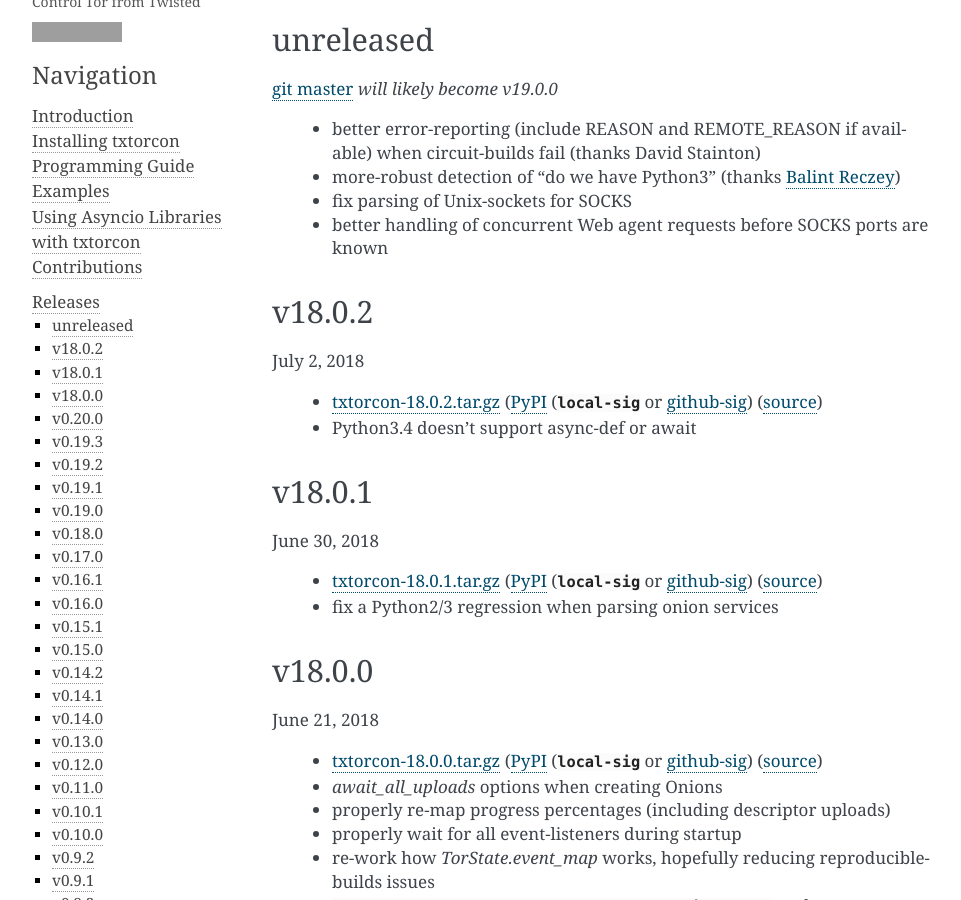
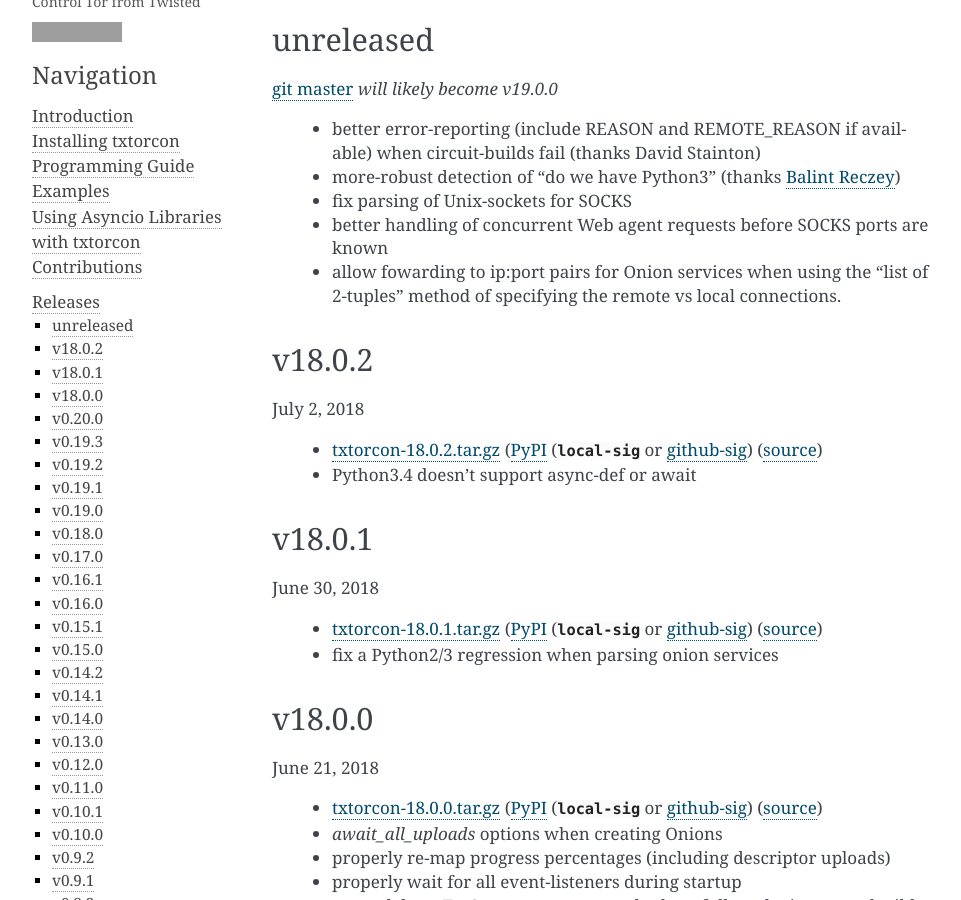
Before and after one commit to meejah/txtorcon, a Sphinx documentation site: the page built from docs/releases.rst, in a window 1280 px wide and 900 px high, scrolled down 316 px. Shown: the whole window, without its empty margins (148-1109 px from the left). Built offline with Sphinx 7.4.7, drawn with Linux system fonts in a browser that asks for light colours; the version number could not be read and is left out; cross-references to code outside the pages are shown as plain code; grey boxes are pictures that could not be loaded.

Commit message:
release note

```diff
--- a/docs/releases.rst
+++ b/docs/releases.rst
@@ -28,6 +28,9 @@
  * fix parsing of Unix-sockets for SOCKS
  * better handling of concurrent Web agent requests before SOCKS ports
    are known
+ * allow fowarding to ip:port pairs for Onion services when using the
+   "list of 2-tuples" method of specifying the remote vs local
+   connections.
 
 
 v18.0.2
```
